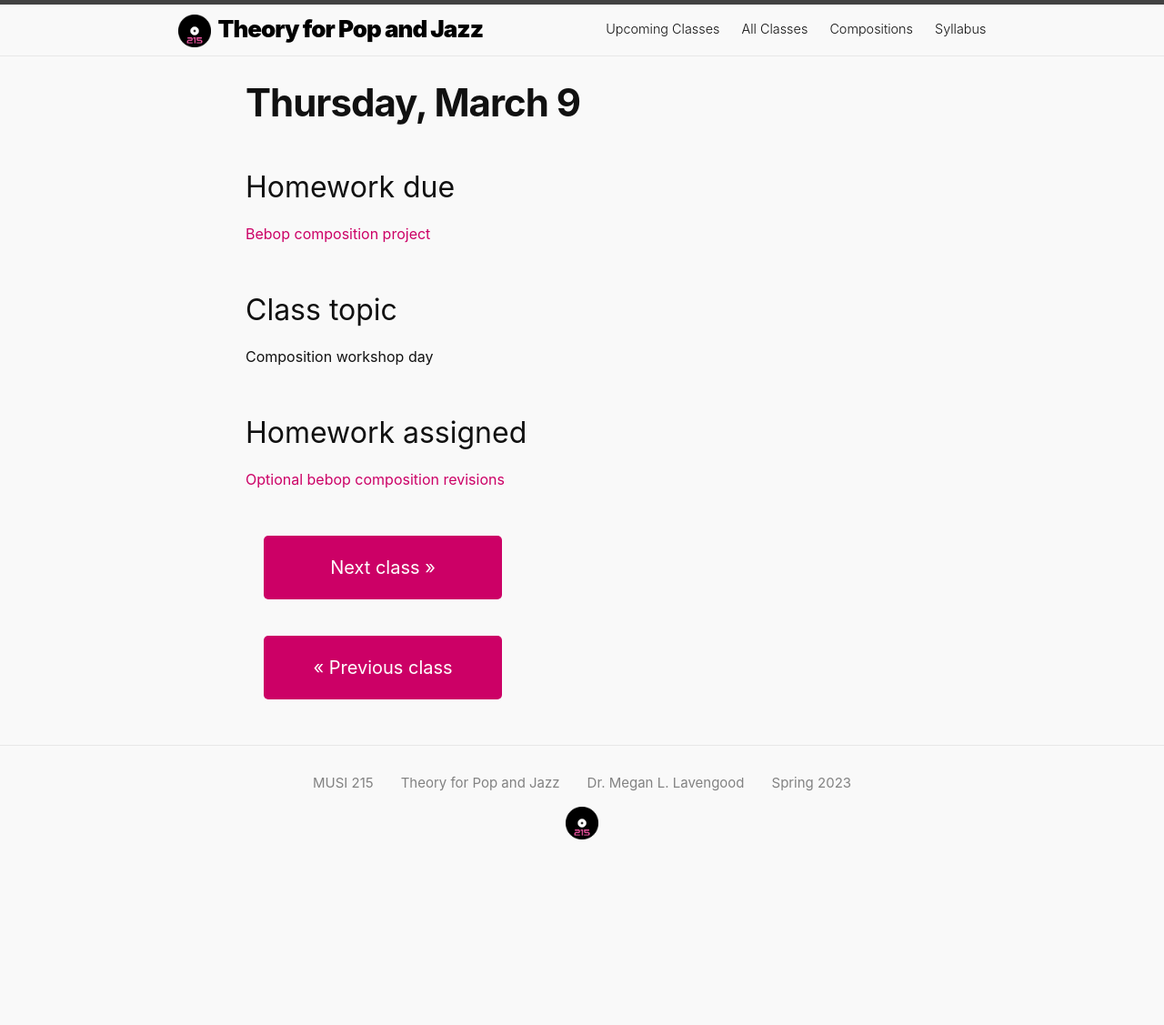
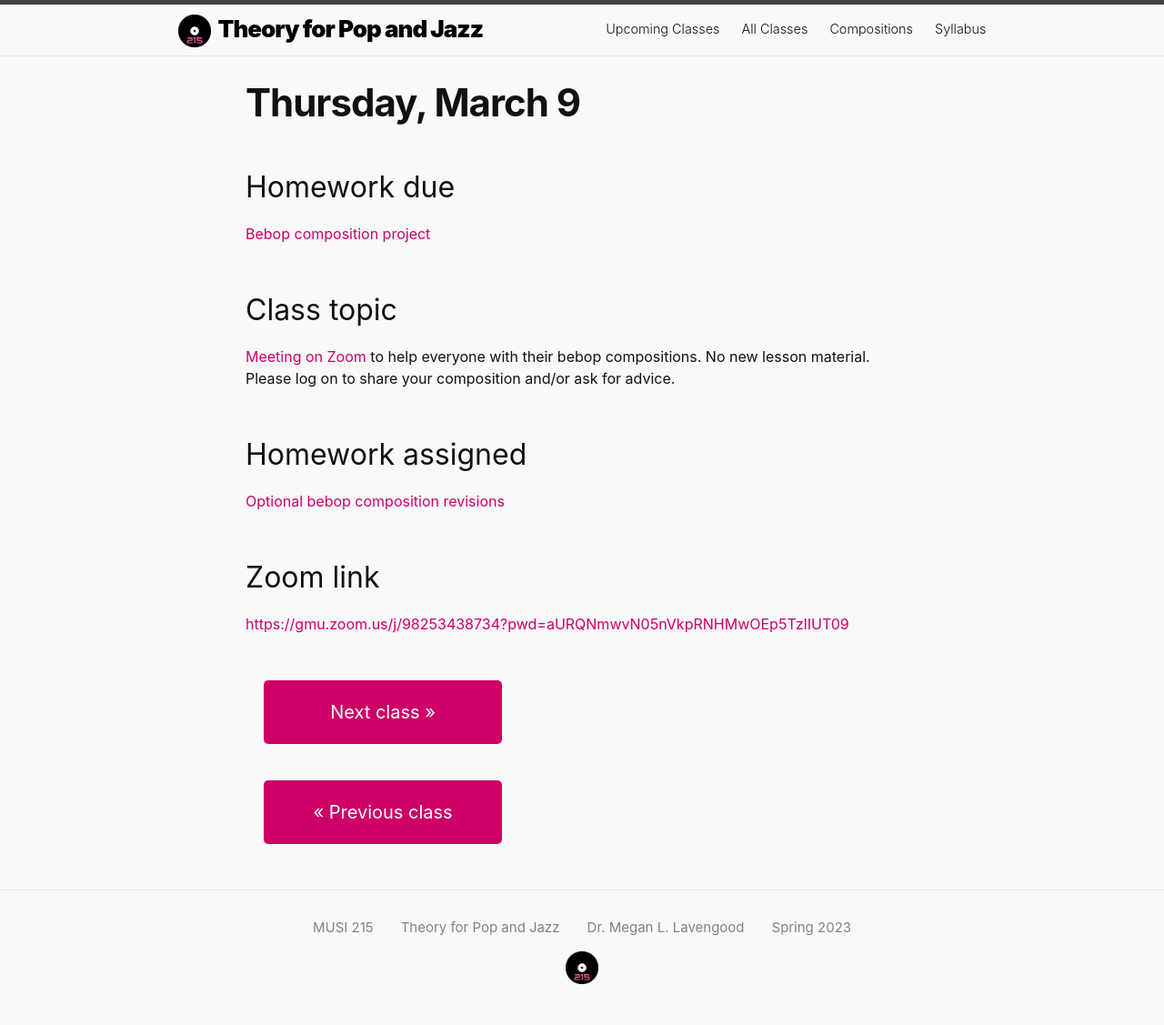
Before and after one commit to meganlavengood/musi216, a Jekyll site: the page built from docs/_posts/2023-03-09-composition-workshop-day.md, in a window 1280 px wide. Shown: the whole page at 91% size. Built offline with Jekyll 4.4.1, drawn with Linux system fonts in a browser that asks for light colours; before the commit the page ends 968 px from its top, so only the background shows below that.

Commit message:
special instructions for Thursday

```diff
--- a/docs/_posts/2023-03-09-composition-workshop-day.md
+++ b/docs/_posts/2023-03-09-composition-workshop-day.md
@@ -10,8 +10,12 @@ title:  "Thu, Mar 9"
 
 ## Class topic
 
-Composition workshop day
+[Meeting on Zoom](https://gmu.zoom.us/j/98253438734?pwd=aURQNmwvN05nVkpRNHMwOEp5TzlIUT09) to help everyone with their bebop compositions. No new lesson material. Please log on to share your composition and/or ask for advice.
 
 ## Homework assigned
 
 [Optional bebop composition revisions](https://viva.pressbooks.pub/openmusictheory/chapter/jazz-embellishing-chords/#assignments)
+
+## Zoom link
+
+[https://gmu.zoom.us/j/98253438734?pwd=aURQNmwvN05nVkpRNHMwOEp5TzlIUT09](https://gmu.zoom.us/j/98253438734?pwd=aURQNmwvN05nVkpRNHMwOEp5TzlIUT09)
```
